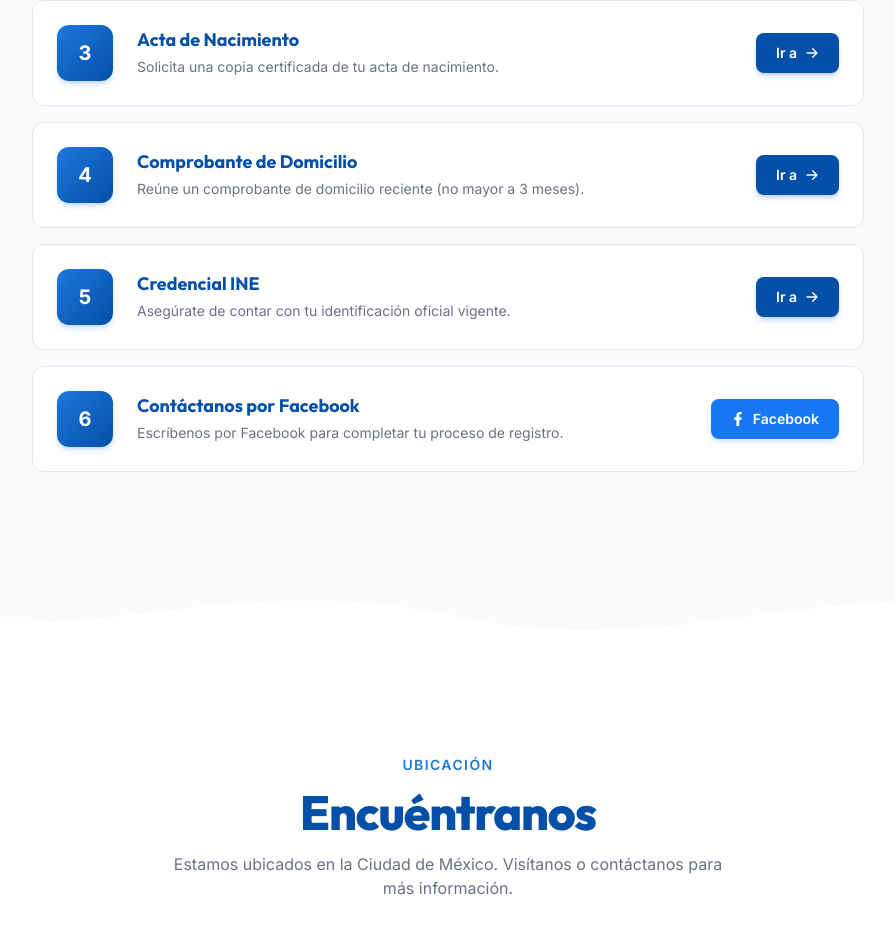
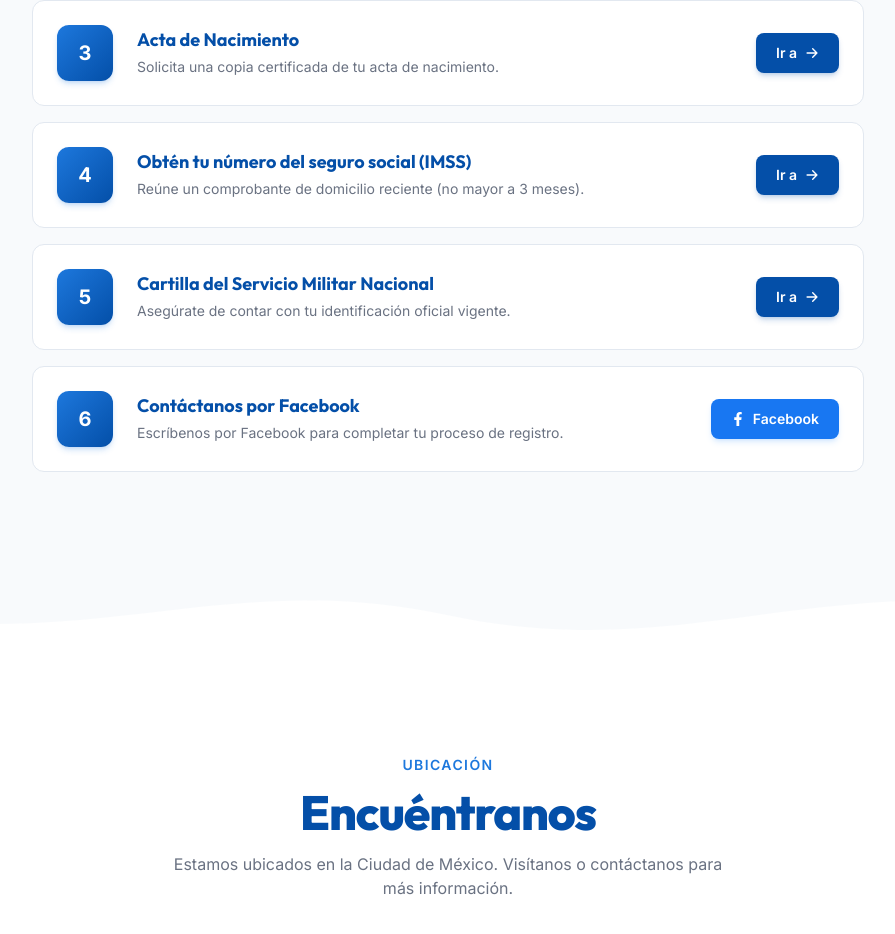
Before and after one commit to Darwininii/Grupo-Colega, a React (Vite) app: page / in a window 1280 px wide. Shown: the part 3685-4619 px from the top of the page, without its empty margins (192-1087 px from the left). Built offline with nearby package versions, Linux system fonts and the light colour scheme.

Commit message:
feat: se modificaron los nombres de los titulos de "AtenciónSection"

```diff
--- a/src/components/AtencionSection.jsx
+++ b/src/components/AtencionSection.jsx
@@ -6,8 +6,8 @@ const pasos = [
   { num: 1, titulo: 'Obtener CURP', desc: 'Descarga tu Clave Única de Registro de Población desde el portal oficial.', link: 'https://www.gob.mx/curp/' },
   { num: 2, titulo: 'Obtener RFC', desc: 'Genera tu Registro Federal de Contribuyentes en línea.', link: 'https://www.sat.gob.mx/tramites/28753/obten-tu-rfc-con-la-clave-unica-de-registro-de-poblacion-curp' },
   { num: 3, titulo: 'Acta de Nacimiento', desc: 'Solicita una copia certificada de tu acta de nacimiento.', link: 'https://www.gob.mx/ActaNacimiento/folioSeguimiento/' },
-  { num: 4, titulo: 'Comprobante de Domicilio', desc: 'Reúne un comprobante de domicilio reciente (no mayor a 3 meses).', link: "https://www.imss.gob.mx/derechoH/nss" },
-  { num: 5, titulo: 'Credencial INE', desc: 'Asegúrate de contar con tu identificación oficial vigente.', link: 'https://www.gob.mx/' },
+  { num: 4, titulo: 'Obtén tu número del seguro social (IMSS)', desc: 'Reúne un comprobante de domicilio reciente (no mayor a 3 meses).', link: "https://www.imss.gob.mx/derechoH/nss" },
+  { num: 5, titulo: 'Cartilla del Servicio Militar Nacional', desc: 'Asegúrate de contar con tu identificación oficial vigente.', link: 'https://www.gob.mx/' },
   { num: 6, titulo: 'Contáctanos por Facebook', desc: 'Escríbenos por Facebook para completar tu proceso de registro.', link: 'https://www.facebook.com/profile.php?id=100094731752828&mibextid=ZbWKwL', isFacebook: true },
 ];
 
```
